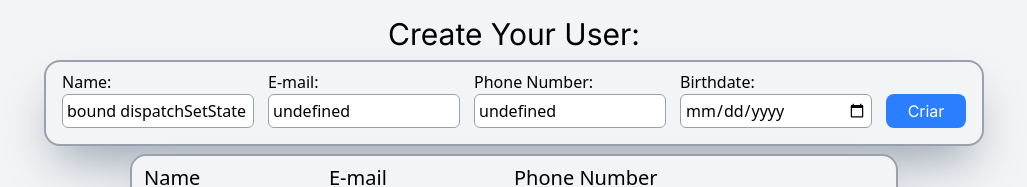
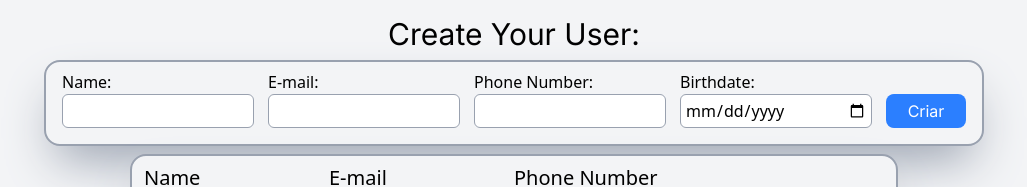
Before and after one commit to gfloriano11/node-crud, a React (Vite) app: page / in a window 1280 px wide. Shown: the top 187 px of the page, without its empty margins (126-1153 px from the left). Built offline with nearby package versions, Linux system fonts and the light colour scheme; no server answers.

Commit message:
fix: function to create user

```diff
--- a/src/components/Form.jsx
+++ b/src/components/Form.jsx
@@ -1,8 +1,7 @@
-import { useEffect, useState, useRef } from "react"
+import { useEffect, useState, useRef } from "react";
 import Input from './Input.jsx';
 
-function Form({edit, onEdit, getUsers}){
-
+function Form({ edit, onEdit, getUsers }) {
     const [name, setName] = useState('');
     const [email, setEmail] = useState('');
     const [number, setNumber] = useState('');
@@ -11,86 +10,81 @@ function Form({edit, onEdit, getUsers}){
     const ref = useRef();
 
     useEffect(() => {
-        if (onEdit) {
-          const user = ref.current;
+        if (edit) {
+            setName(edit.name);
+            setEmail(edit.email);
+            setNumber(edit.number);
+            setDate(edit.birthdate);
+        }
+    }, [edit]);
 
-          user.name.value = onEdit.name;
-          user.email.value = onEdit.email;
-          user.number.value = onEdit.number;
-          user.birthdate.value = onEdit.birthdate;
-        }
-      }, [onEdit]);
-
-    async function handleSubmit(submit){
+    async function handleSubmit(submit) {
         submit.preventDefault();
 
         const user = ref.current;
 
-        if(!user.name.value || !user.email.value || !user.number.value || !user.birthdate.value){
+        if (!user.name.value || !user.email.value || !user.number.value || !user.birthdate.value) {
             alert('Fill in all fields');
             return;
         }
 
-        if(onEdit){
+        const userData = {
+            name: user.name.value,
+            email: user.email.value,
+            number: user.number.value,
+            date: user.birthdate.value
+        };
+
+        if (edit && edit.id) {
+            console.log('in edit');
             const response = await fetch(`http://localhost:8000/users/${edit.id}`, {
                 method: 'PUT',
                 headers: {
                     'Content-Type': 'application/json'
                 },
-                body: JSON.stringify({
-                    name: user.name.value,
-                    email: user.email.value,
-                    number: user.number.value,
-                    date: user.birthdate.value
-                })
-
-            })
-
+                body: JSON.stringify(userData)
+            });
         } else {
+            console.log('in create');
             const response = await fetch('http://localhost:8000/users', {
                 method: 'POST',
                 headers: {
                     'Content-Type': 'application/json'
                 },
-                body: JSON.stringify({
-                    name: user.name.value,
-                    email: user.email.value,
-                    number: user.number.value,
-                    date: user.birthdate.value
-                })
+                body: JSON.stringify(userData)
             });
         }
 
+        // Limpar os campos
         setName('');
         setEmail('');
         setNumber('');
         setDate('');
 
+        // Limpar a edição
         onEdit(null);
         getUsers();
     }
 
-    return(
+    return (
         <form ref={ref} onSubmit={handleSubmit}>
-            <div className="bg-gray-100 md:flex-row md:items-end
-            min-w-30 flex flex-col justify-center items-center
-            md:gap-3.5 gap-1.5 border-gray-400 border-2 rounded-2xl pt-2 p-4 shadow-2xl shadow-gray-400">
+            <div className="bg-gray-100 md:flex-row md:items-end min-w-30 flex flex-col justify-center items-center md:gap-3.5 gap-1.5 border-gray-400 border-2 rounded-2xl pt-2 p-4 shadow-2xl shadow-gray-400">
                 <div className="md:items-start flex flex-col justify-center items-center">
                     <label htmlFor="name">Name:</label>
-                    <Input type="text" name="name" value={name} onChange={(event) => setName(event.target.value)}/>
+                    <Input type="text" name="name" value={name} onChange={(event) => setName(event.target.value)} />
                 </div>
                 <div className="md:items-start flex flex-col justify-center items-center">
                     <label htmlFor="email">E-mail:</label>
-                    <Input type="email" name="email" value={email} onChange={(event) => setEmail(event.target.value)}/>
+                    <Input type="email" name="email" value={email} onChange={(event) => setEmail(event.target.value)} />
                 </div>
                 <div className="md:items-start flex flex-col justify-center items-center">
                     <label htmlFor="number">Phone Number:</label>
-                    <Input type="text" name="number" value={number} onChange={(event) => setNumber(event.target.value)}/>
+                    <Input type="text" name="number" value={number} onChange={(event) => setNumber(event.target.value)} />
                 </div>
                 <div className="md:items-start flex flex-col justify-center items-center">
                     <label htmlFor="birthdate">Birthdate:</label>
                     <Input className="lg:w-48 md:w-38 w-47.5 bg-white p-1 border-1 border-gray-400 rounded-md focus:outline-none"
-                     type="date" name="birthdate" value={date} onChange={(event) => setDate(event.target.value)}/>
+                        type="date" name="birthdate" value={date} onChange={(event) => setDate(event.target.value)} />
                 </div>
                 <div className="w-full md:flex md:align-bottom">
                     <button className="md:w-20 md:h-8.5 w-full flex flex-col justify-center items-center bg-blue-500 p-2 rounded-lg cursor-pointer">
@@ -99,7 +93,7 @@ function Form({edit, onEdit, getUsers}){
                 </div>
             </div>
         </form>
-    )
+    );
 }
 
-export default Form
+export default Form;
```
